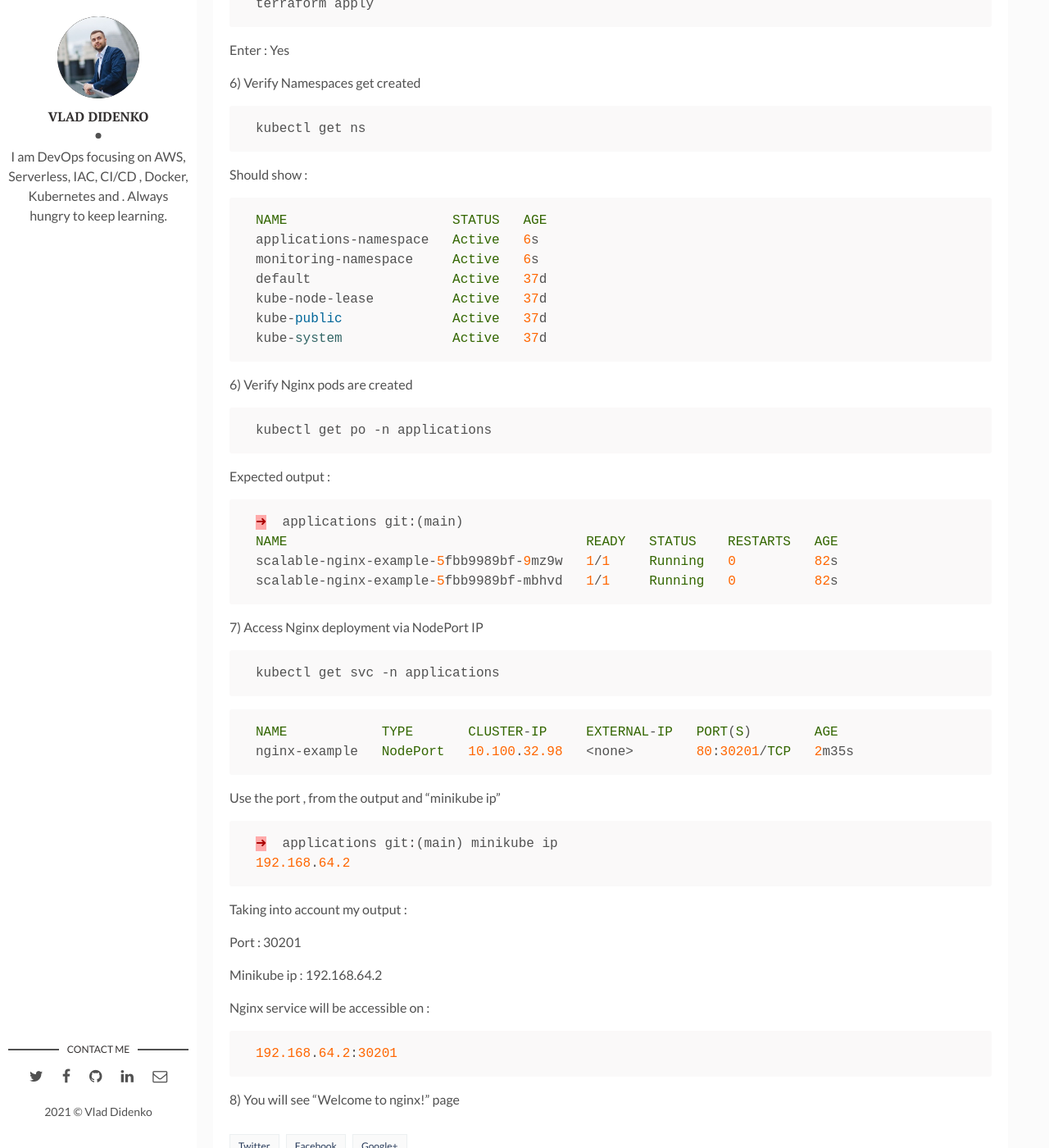
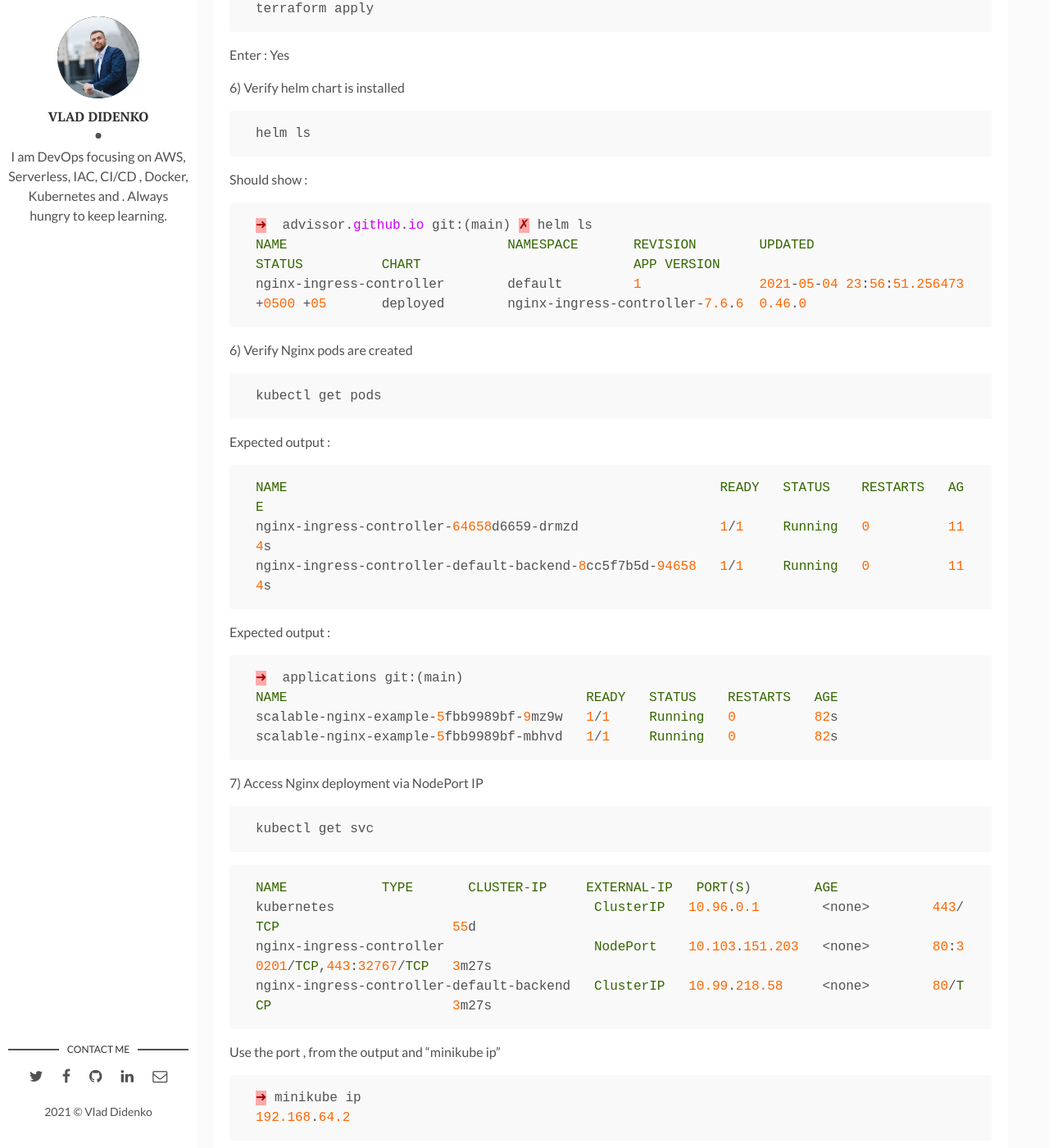
Before and after one commit to advissor/advissor.github.io, a Jekyll site: the page built from _posts/2021-05-05-terraform-with-minukube-deploy-nginx-helm-chart.markdown, in a window 1280 px wide and 1400 px high, scrolled down 1294 px. Shown: the whole window at 82% size. Built offline with Jekyll 4.4.1, drawn with Linux system fonts in a browser that asks for light colours; comment, search, counter and statistics services are not loaded; some of the changed text lies outside the part shown.

Commit message:
deploy-nginx-helm-chart

```diff
--- a/_posts/2021-05-04-terraform-with-minukube-kubernetes-provider.markdown
+++ b/_posts/2021-05-05-terraform-with-minukube-deploy-nginx-helm-chart.markdown
@@ -1,8 +1,8 @@
 ---
 layout: post
-title: "Terraform kubernetes provider on minikube. Creating namespaces and running nginx deployment"
-date: 2021-03-26 13:32:20 +0300
-description: Terraform kubernetes provider on minikube. Creating namespaces and running nginx deployment
+title: "Deploying Nginx Helm chart on minikube using terraform"
+date: 2021-05-04 13:32:20 +0300
+description: Deploying Nginx Helm chart on minikube using terraform
 img:  # Add image post (optional)
 ---
 
@@ -10,14 +10,16 @@ img:  # Add image post (optional)
 
 Prerequisites :
 
+- minikube
 - terraform
-- minikube
+- helm 3
 
 ### What we will complete by the end of this exercise :
 
-- Create **2 namespaces**
-- Deploy **Nginx deployment**
-- Create a **service** with type **NodePort** to access it
+- Install **Nginx Helm Chart**
+- Set **values of Helm chart via Terraform** to use **NodePort** service and specific **Port**
+- Use **default** namespace
+- Access Nginx Deployment via minikube ip & NodePort port
 
 **Nodeport** exposes the service on every node on a fixed port.
 In our case, will expose it on our minikube ip and fixed , dedicated port
@@ -30,12 +32,12 @@ Which makes it easy to access in combination with minikube ip
 minikube start
 {% endhighlight %}
 
-2) Clone this article GIT repo :
+2) Clone this article [GIT REPO](https://github.com/advissor/terraform-minikube-helm-istio)
 
-[Clone](https://github.com/advissor/terraform-minikube-helm-istio)
+Switch into correct folder :
 
 {% highlight javascript %}
-cd applications
+cd helm-provider
 {% endhighlight %}
 
 Edit main.tf file, and edit appropiately to point to your kubeconfig file location :
@@ -70,27 +72,32 @@ terraform apply
 
 Enter : Yes
 
-6) Verify Namespaces get created
+6) Verify helm chart is installed
 
 {% highlight ruby %}
-kubectl get ns
+helm ls
 {% endhighlight %}
 
 
 Should show :
 {% highlight ruby %}
-NAME                     STATUS   AGE
-applications-namespace   Active   6s
-monitoring-namespace     Active   6s
-default                  Active   37d
-kube-node-lease          Active   37d
-kube-public              Active   37d
-kube-system              Active   37d
+➜  advissor.github.io git:(main) ✗ helm ls
+NAME                    	NAMESPACE	REVISION	UPDATED                             	STATUS  	CHART                         	APP VERSION
+nginx-ingress-controller	default  	1       	2021-05-04 23:56:51.256473 +0500 +05	deployed	nginx-ingress-controller-7.6.6	0.46.0
 {% endhighlight %}
 
 6) Verify Nginx pods are created
+
 {% highlight ruby %}
-kubectl get po -n applications
+kubectl get pods
+{% endhighlight %}
+
+Expected output :
+{% highlight ruby %}
+
+NAME                                                       READY   STATUS    RESTARTS   AGE
+nginx-ingress-controller-64658d6659-drmzd                  1/1     Running   0          114s
+nginx-ingress-controller-default-backend-8cc5f7b5d-94658   1/1     Running   0          114s
 {% endhighlight %}
 
 Expected output :
@@ -104,18 +111,20 @@ scalable-nginx-example-5fbb9989bf-mbhvd   1/1     Running   0          82s
 7) Access Nginx deployment via NodePort IP
 
 {% highlight ruby %}
-kubectl get svc -n applications
+kubectl get svc
 {% endhighlight %}
 
 {% highlight ruby %}
 NAME            TYPE       CLUSTER-IP     EXTERNAL-IP   PORT(S)        AGE
-nginx-example   NodePort   10.100.32.98   <none>        80:30201/TCP   2m35s
+kubernetes                                 ClusterIP   10.96.0.1        <none>        443/TCP                      55d
+nginx-ingress-controller                   NodePort    10.103.151.203   <none>        80:30201/TCP,443:32767/TCP   3m27s
+nginx-ingress-controller-default-backend   ClusterIP   10.99.218.58     <none>        80/TCP                       3m27s
 {% endhighlight %}
 
 Use the port , from the output and "minikube ip"
 
 {% highlight ruby %}
-➜  applications git:(main) minikube ip
+➜ minikube ip
 192.168.64.2
 
 {% endhighlight %}
```
